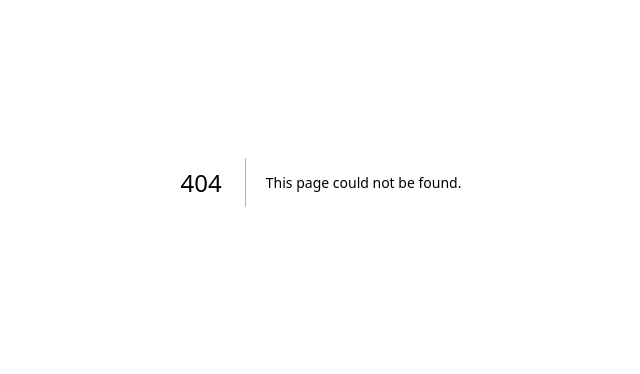
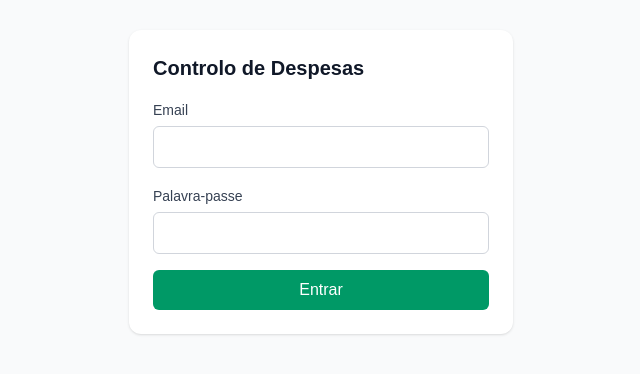
Before and after one commit to antonnisantosdev/controle-despesas-ia, a Next.js app in the folder frontend/: page /login in a window 1280 px wide. Before the commit this address had no page. Shown: the part 218-592 px from the top of the page, without its empty margins (319-959 px from the left). Built offline with nearby package versions, Linux system fonts and the light colour scheme; no server answers.

Commit message:
Adiciona página de login no frontend

```diff
--- /dev/null
+++ b/frontend/src/app/dashboard/page.tsx
@@ -0,0 +1,8 @@
+// Página provisória: os gráficos chegam no próximo passo.
+export default function PaginaDashboard() {
+  return (
+    <main className="flex flex-1 items-center justify-center p-4">
+      <p className="text-gray-700">Sessão iniciada. O dashboard está em construção.</p>
+    </main>
+  );
+}
--- a/frontend/src/app/layout.tsx
+++ b/frontend/src/app/layout.tsx
@@ -13,14 +13,14 @@ const geistMono = Geist_Mono({
 });
 
 export const metadata: Metadata = {
-  title: "Create Next App",
-  description: "Generated by create next app",
+  title: "Controlo de Despesas",
+  description: "Controlo financeiro pessoal com IA",
 };
 
 export default function RootLayout({ children }: LayoutProps<"/">) {
   return (
     <html
-      lang="en"
+      lang="pt"
       className={`${geistSans.variable} ${geistMono.variable} h-full antialiased`}
     >
       <body className="min-h-full flex flex-col">{children}</body>
--- /dev/null
+++ b/frontend/src/app/login/page.tsx
@@ -0,0 +1,85 @@
+"use client";
+
+import { useRouter } from "next/navigation";
+import { useState, type FormEvent } from "react";
+
+import { API_URL, guardarToken } from "@/lib/api";
+
+export default function PaginaLogin() {
+  const router = useRouter();
+
+  // Estado: quando uma destas variáveis muda (com o set...), a página redesenha-se sozinha.
+  const [email, setEmail] = useState("");
+  const [password, setPassword] = useState("");
+  const [erro, setErro] = useState("");
+  const [aEntrar, setAEntrar] = useState(false);
+
+  async function entrar(evento: FormEvent<HTMLFormElement>) {
+    // Impede o envio clássico do formulário (que recarregava a página, como num form PHP).
+    evento.preventDefault();
+    setErro("");
+    setAEntrar(true);
+
+    try {
+      const resposta = await fetch(`${API_URL}/login`, {
+        method: "POST",
+        headers: { "Content-Type": "application/json" },
+        body: JSON.stringify({ email, password }),
+      });
+
+      if (resposta.ok) {
+        const dados = await resposta.json();
+        guardarToken(dados.access_token);
+        router.push("/dashboard");
+      } else {
+        setErro("Email ou palavra-passe inválidas.");
+      }
+    } catch {
+      // O fetch só lança erro quando nem consegue falar com a API (desligada, CORS...).
+      setErro("Não foi possível ligar à API. Confirma que o fastapi dev está a correr.");
+    } finally {
+      setAEntrar(false);
+    }
+  }
+
+  return (
+    <main className="flex flex-1 items-center justify-center bg-gray-50 p-4">
+      <form onSubmit={entrar} className="w-full max-w-sm space-y-4 rounded-xl bg-white p-6 shadow">
+        <h1 className="text-xl font-semibold text-gray-900">Controlo de Despesas</h1>
+
+        <label className="block">
+          <span className="text-sm text-gray-700">Email</span>
+          <input
+            type="email"
+            required
+            value={email}
+            onChange={(e) => setEmail(e.target.value)}
+            className="mt-1 w-full rounded-md border border-gray-300 px-3 py-2 text-gray-900"
+          />
+        </label>
+
+        <label className="block">
+          <span className="text-sm text-gray-700">Palavra-passe</span>
+          <input
+            type="password"
+            required
+            value={password}
+            onChange={(e) => setPassword(e.target.value)}
+            className="mt-1 w-full rounded-md border border-gray-300 px-3 py-2 text-gray-900"
+          />
+        </label>
+
+        {/* Só aparece quando há um erro para mostrar. */}
+        {erro && <p className="text-sm text-red-600">{erro}</p>}
+
+        <button
+          type="submit"
+          disabled={aEntrar}
+          className="w-full rounded-md bg-emerald-600 py-2 font-medium text-white hover:bg-emerald-700 disabled:opacity-50"
+        >
+          {aEntrar ? "A entrar..." : "Entrar"}
+        </button>
+      </form>
+    </main>
+  );
+}
--- a/frontend/src/app/page.tsx
+++ b/frontend/src/app/page.tsx
@@ -1,69 +1,6 @@
-import Image from "next/image";
+import { redirect } from "next/navigation";
 
-export default function Home() {
-  return (
-    <div className="flex flex-col flex-1 items-center justify-center bg-zinc-50 font-sans dark:bg-black">
-      <main className="flex flex-1 w-full max-w-3xl flex-col items-center justify-between py-32 px-16 bg-white dark:bg-black sm:items-start">
-        <Image
-          className="dark:invert h-5 w-[100px]"
-          src="/next.svg"
-          alt="Next.js logo"
-          width={100}
-          height={20}
-          priority
-        />
-        <div className="flex flex-col items-center gap-6 text-center sm:items-start sm:text-left">
-          <h1 className="max-w-xs text-3xl font-semibold leading-10 tracking-tight text-black dark:text-zinc-50">
-            To get started, edit the{" "}
-            <code className="rounded bg-black/[.06] px-1.5 py-0.5 font-mono text-[0.9em] dark:bg-white/[.08]">
-              page.tsx
-            </code>{" "}
-            file.
-          </h1>
-          <p className="max-w-md text-lg leading-8 text-zinc-600 dark:text-zinc-400">
-            Looking for a starting point or more instructions? Head over to{" "}
-            <a
-              href="https://vercel.com/templates?framework=next.js&utm_source=create-next-app&utm_medium=appdir-template-tw&utm_campaign=create-next-app"
-              className="font-medium text-zinc-950 dark:text-zinc-50"
-            >
-              Templates
-            </a>{" "}
-            or the{" "}
-            <a
-              href="https://nextjs.org/learn?utm_source=create-next-app&utm_medium=appdir-template-tw&utm_campaign=create-next-app"
-              className="font-medium text-zinc-950 dark:text-zinc-50"
-            >
-              Learning
-            </a>{" "}
-            center.
-          </p>
-        </div>
-        <div className="flex flex-col gap-4 text-base font-medium sm:flex-row">
-          <a
-            className="flex h-12 w-full items-center justify-center gap-2 rounded-full bg-foreground px-5 text-background transition-colors hover:bg-[#383838] dark:hover:bg-[#ccc] md:w-[158px]"
-            href="https://vercel.com/new?utm_source=create-next-app&utm_medium=appdir-template-tw&utm_campaign=create-next-app"
-            target="_blank"
-            rel="noopener noreferrer"
-          >
-            <Image
-              className="dark:invert h-[14px] w-4"
-              src="/vercel.svg"
-              alt="Vercel logomark"
-              width={16}
-              height={14}
-            />
-            Deploy Now
-          </a>
-          <a
-            className="flex h-12 w-full items-center justify-center rounded-full border border-solid border-black/[.08] px-5 transition-colors hover:border-transparent hover:bg-black/[.04] dark:border-white/[.145] dark:hover:bg-[#1a1a1a] md:w-[158px]"
-            href="https://nextjs.org/docs?utm_source=create-next-app&utm_medium=appdir-template-tw&utm_campaign=create-next-app"
-            target="_blank"
-            rel="noopener noreferrer"
-          >
-            Documentation
-          </a>
-        </div>
-      </main>
-    </div>
-  );
+// A página inicial não tem conteúdo próprio: manda logo para o login.
+export default function PaginaInicial() {
+  redirect("/login");
 }
--- /dev/null
+++ b/frontend/src/lib/api.ts
@@ -0,0 +1,17 @@
+// Endereço da API em FastAPI, lido do .env.local.
+export const API_URL = process.env.NEXT_PUBLIC_API_URL ?? "http://127.0.0.1:8000";
+
+const CHAVE_TOKEN = "token";
+
+// O token do login fica guardado no browser (localStorage) e é enviado em cada pedido à API.
+export function guardarToken(token: string) {
+  localStorage.setItem(CHAVE_TOKEN, token);
+}
+
+export function lerToken(): string | null {
+  return localStorage.getItem(CHAVE_TOKEN);
+}
+
+export function apagarToken() {
+  localStorage.removeItem(CHAVE_TOKEN);
+}
```
Also changed, not shown: 2 other files (tests, documents, lock files or other folders).
